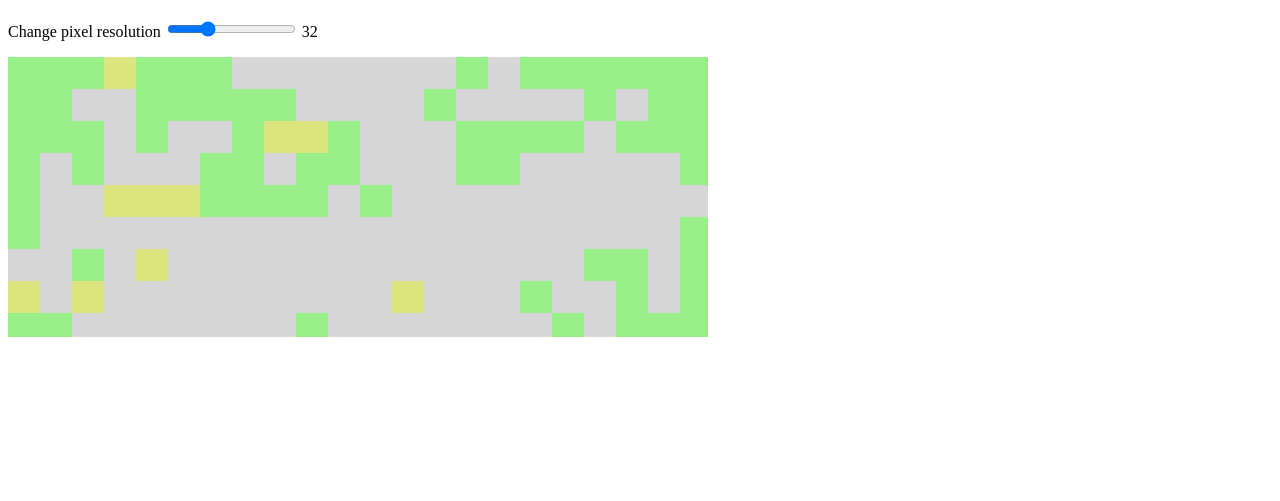
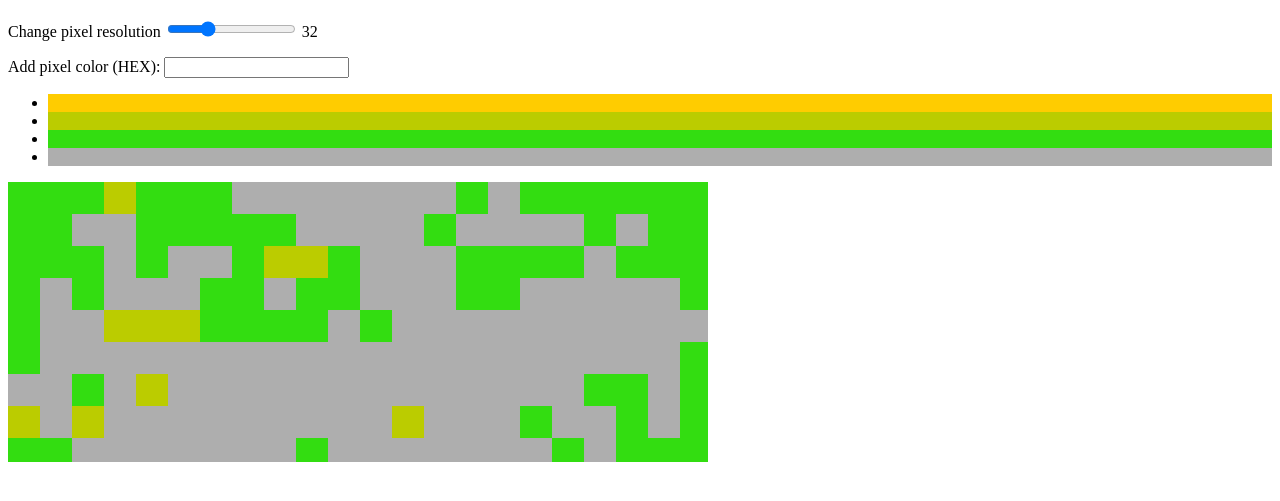
Before and after one commit to gpawlik/pixel-art, a plain HTML site: page index.html in a window 1280 px wide. Shown: the part 61-562 px from the top of the page. Drawn offline with nearby package versions, Linux system fonts and the light colour scheme.

Commit message:
Added option to aggregate custom colors.

```diff
--- a/index.html
+++ b/index.html
@@ -4,14 +4,19 @@
         <title></title>
         <meta charset="UTF-8">
         <meta name="viewport" content="width=device-width, initial-scale=1.0">
+        <link rel="stylesheet" href="resources/css/style.css">
     </head>
     <body>
         <h1>Pixelated image</h1>
 
         <p>Change pixel resolution <input type="range" min="4" max="100" value="32" id="range" autocomplete="off" /> <span id="output">32</span></p>
 
+        <p>Add pixel color (HEX): <input type="text" id="new-color"></p>
+
+        <ul id="color-box"></ul>
+
         <div>
-            <img src="resources/img/boticelli_venus_and_mars_1483.jpg" id="target_image" />
+            <img src="resources/img/boticelli_venus_and_mars_1483.jpg" id="target-image" />
         </div>
 
         <script src="//code.jquery.com/jquery-1.11.2.min.js"></script>
@@ -19,13 +24,15 @@
         <script src="resources/js/close-pixelate.js"></script>
         <script>
         $(function() {
-            var $image  = $('#target_image');
-            var $range  = $('#range');
-            var $output = $('#output');
+            var $image     = $('#target-image');
+            var $range     = $('#range');
+            var $new_color = $('#new-color');
+            var $color_box = $('#color-box');
+            var $output    = $('#output');
 
             var resolution = 32;
             var base_colors = ["ffcc00", "bbcc00", "33dd11", "aeaeae"];
-            var alpha = 0.5;
+            var alpha = 1;
 
             var pixelOpts = [{resolution: resolution, base_colors: base_colors, alpha: alpha}];
             var pixelImage = $image.get(0).closePixelate(pixelOpts);
@@ -39,6 +46,23 @@
                 pixelOpts = [{resolution: res, base_colors: base_colors}];
                 pixelImage.render(pixelOpts);
             });
+
+            $new_color.keypress(function(e){
+                if(e.which === 13) {
+                    var new_color = $(this).val();
+                    base_colors.push(new_color);
+                    pixelImage.render(pixelOpts);
+                    add_new_color(new_color);
+                }
+            });
+
+            $.each(base_colors, function(){
+                add_new_color(this);
+            });
+
+            function add_new_color(color){
+                $color_box.append('<li style="background:#' + color + '"></li>');
+            }
         });
         </script>
     </body>
--- a/resources/js/close-pixelate.js
+++ b/resources/js/close-pixelate.js
@@ -44,8 +44,6 @@
 
     function ClosePixelation( img, options ) {
         this.img = img;
-
-        console.log(options);
 
         // create canvas
         var canvas = this.canvas = document.createElement('canvas');
```
